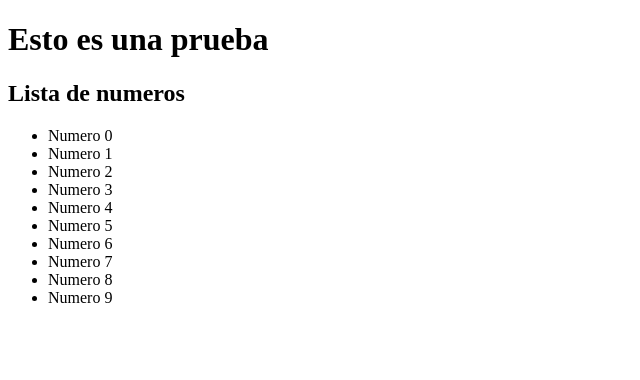
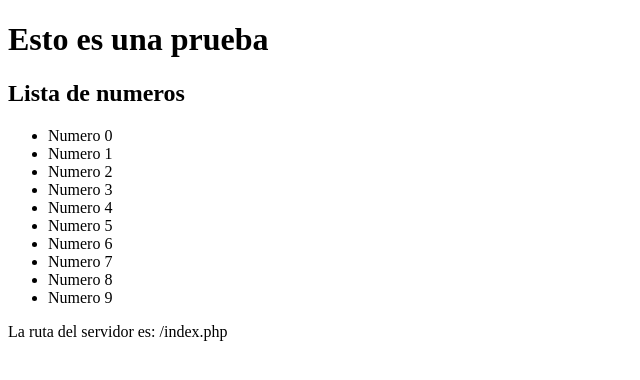
Before and after one commit to xcualidox/docker_test, a PHP site: page / in a window 1280 px wide. Shown: the top 380 px of the page, without its empty margins (0-640 px from the left). Run offline with PHP 8.4, Linux system fonts and the light colour scheme.

Commit message:
server route

```diff
--- a/src/index.php
+++ b/src/index.php
@@ -18,5 +18,10 @@
         }
     ?>
     </ul>
+    <p> La ruta del servidor es:
+    <?php
+    echo $_SERVER['PHP_SELF'];
+    ?>
+    </p>
 </body>
 </html>
```
